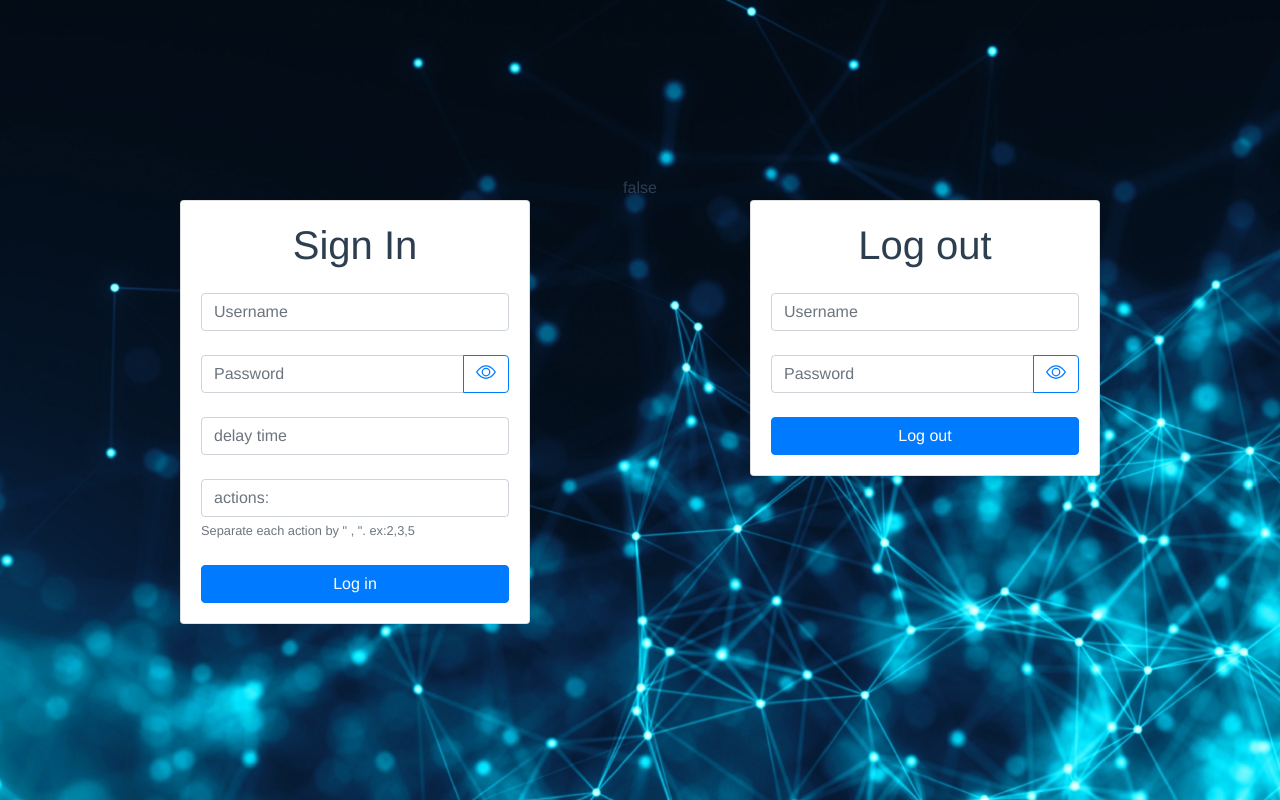
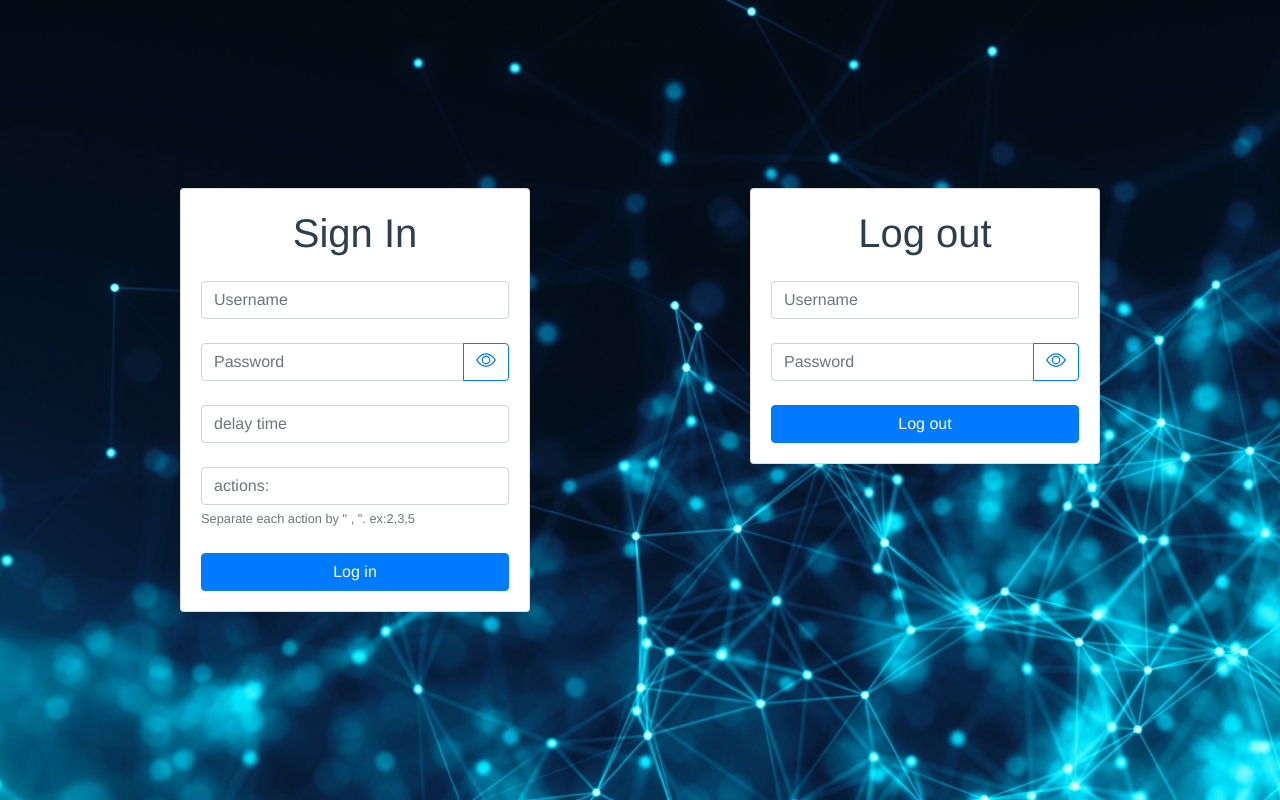
Before and after one commit to mahshidghaffari/systemSecurityClient, a Vue app: page / in a window 1280 px wide. Built offline with nearby package versions, Linux system fonts and the light colour scheme.

Commit message:
remove debug

```diff
--- a/src/views/Home.vue
+++ b/src/views/Home.vue
@@ -21,7 +21,6 @@
         </div>
 
 
-        {{showLoginPass}}
         <div class="row">
           <div class="col-lg-4 col-md-6 col-sm-8 mx-auto">
             <div class="card login">
```
